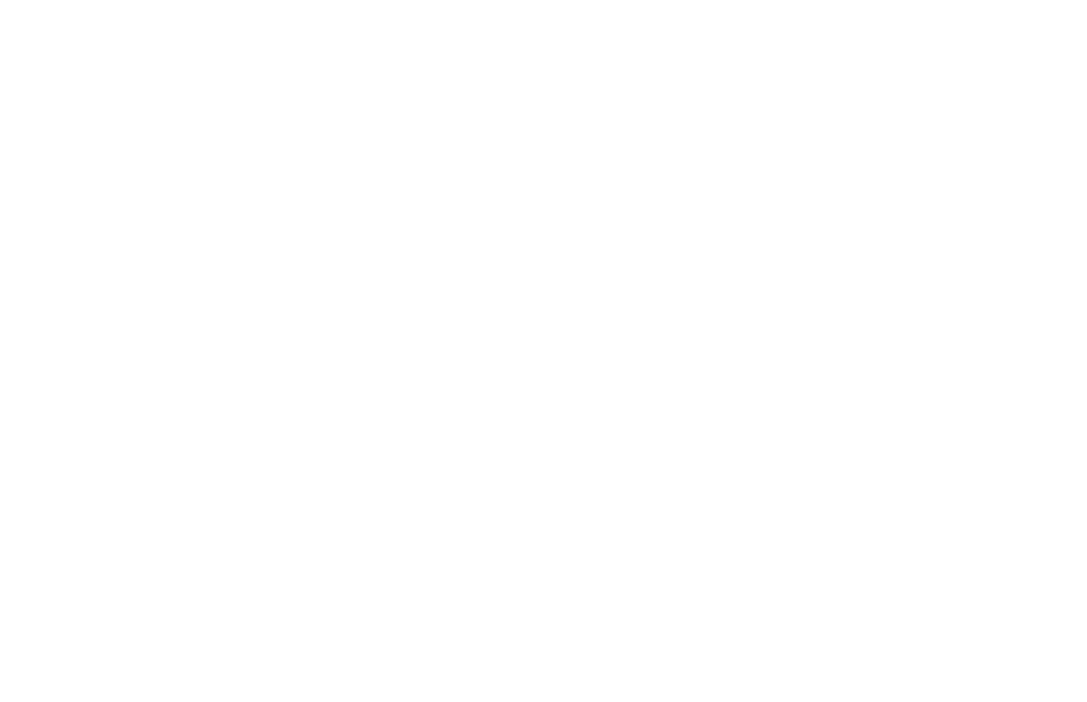
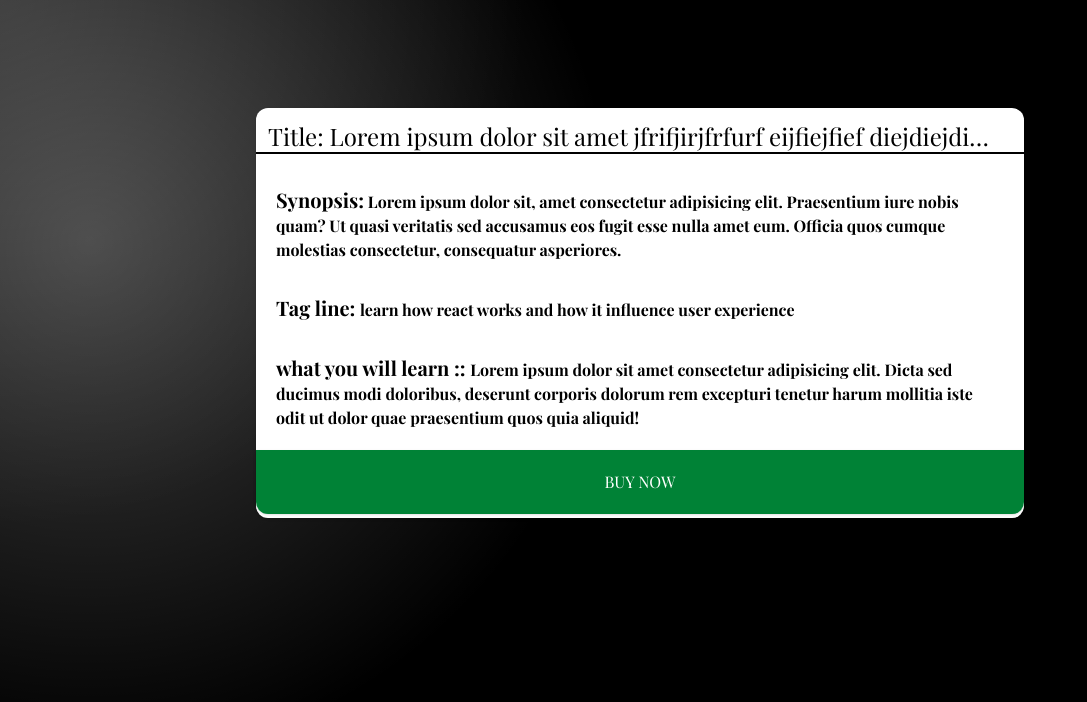
Before and after one commit to yaseen-s-8547/coreBites, a React (Vite) app: page /paywall/1 in a window 1280 px wide. Before the commit this address had no page. Shown: the top 702 px of the page, without its empty margins (0-1087 px from the left). Built offline with nearby package versions, Linux system fonts and the light colour scheme; a web font is replaced by a local one.

Commit message:
add Paywall component and integrate routing; update Bag component for purchase navigation

```diff
--- a/src/App.jsx
+++ b/src/App.jsx
@@ -10,6 +10,7 @@
 import Bag from './Pages/Bag'
 import Admin from './Pages/Admin'
 import AdminPreview from './Pages/AdminPreview'
+import Paywall from './Components/Paywall'
 function App() {
 
 
@@ -32,8 +33,7 @@
         </Route>
       </Routes>
       <Routes>
-        <Route path="/paywall/:id" />
-
+        <Route path="/paywall/:id" element={<Paywall/>} />
       </Routes>
 
     </>
--- /dev/null
+++ b/src/Components/Paywall.jsx
@@ -0,0 +1,29 @@
+export default function Paywall() {
+    return (
+        <>
+
+            <div className="w-full flex justify-center  px-12 sm:px-5   min-h-screen bg-[radial-gradient(circle_at_7%_30%,rgba(255,255,255,0.25),transparent_40%),radial-gradient(circle_at_0%_0%,rgba(255,255,255,0.15),transparent_35%),linear-gradient(to_right,#000000,#000000)]">
+                <div className="w-full  flex flex-col gap-5 max-w-3xl mt-27 min-h-96  max-h-305.5 sm:max-h-102.5 bg-white rounded-xl shadow "  >
+                    <div className=" mt-3 ps-3 border-b-2  border-black line-clamp-1 text-2xl font-bolder">
+                        <h1>Title: Lorem ipsum dolor sit amet jfrifjirjfrfurf eijfiejfief diejdiejdi eieneife</h1>
+                    </div>
+                    <div className="ps-5 pe-5 pt-3">
+                        <p className="font-bold text-md"><span className="text-xl font-bold">Synopsis:</span> Lorem ipsum dolor sit, amet consectetur adipisicing elit. Praesentium iure nobis quam? Ut quasi veritatis sed accusamus eos fugit esse nulla amet eum. Officia quos cumque molestias consectetur, consequatur asperiores.</p>
+
+                    </div>
+
+                    <div className="ps-5 pe-5 pt-3">
+                        <p className="font-bold text-md"><span className="text-xl font-bold">Tag line: </span>learn how react works and how it influence user experience</p>
+                    </div>
+                    <div className="ps-5 pe-5 pt-3">
+                        <p className="font-bold text-md"><span className="text-xl font-bold">what you will learn :: </span>  Lorem ipsum dolor sit amet consectetur adipisicing elit. Dicta sed ducimus modi doloribus, deserunt corporis dolorum rem excepturi tenetur harum mollitia iste odit ut dolor quae praesentium quos quia aliquid!</p>
+
+                    </div>
+                    <button className="bg-green-700 hover:bg-red-700 text-white hover:text-white rounded-t-none w-full max-w-3xl rounded-xl shadow p-5  ">BUY NOW</button>
+
+                </div>
+
+            </div>
+        </>
+    )
+}
--- a/src/Components/SideBar.jsx
+++ b/src/Components/SideBar.jsx
@@ -59,7 +59,7 @@
 
             <div className="flex flex-col h-full bg-white ">
                 <div className="w-full h-20  flex flex-row relative  items-center bg-white gap-2
-                  px-3 border-b-2">
+                  px-2 border-b-2">
                     {image  ? (<><img alt='no image available' className='rounded-full border border-black w-15 h-15 object-cover cursor-pointer' src={image} /></>) : (<><label htmlFor='inputLabel' className='rounded-full border flex items-center border-black px-5 py-2 w-15 h-15 cursor-pointer bg-gray-950  '>
                         <FontAwesomeIcon icon={faCamera} className='text-white' />
                         <input className='hidden' onChange={(e) => { const selectedFile = e.target.files[0]; handleUpload(selectedFile); }} type="file" id='inputLabel' />
@@ -77,7 +77,7 @@
                         const isActive = location.pathname === item.path
                         return (
                             <div key={item.path} onClick={() => navigate(item.path)} className={`  text-3xl ${isActive ? "bg-black text-white" : "bg-white text-black"} hover:bg-gray-600 hover:text-white w-full h-14 px-3 py-1 font-bold text-black border-0 flex flex-row items-center`}><FontAwesomeIcon icon={item.icon} className='' /><h1>{item.label}</h1></div>
-                        )
+                       )
 
                     })}
 
--- a/src/Pages/Bag.jsx
+++ b/src/Pages/Bag.jsx
@@ -2,6 +2,7 @@
 import { faBriefcase, faTrash } from '@fortawesome/free-solid-svg-icons';
 import axios from 'axios';
 import { useEffect, useState } from 'react';
+import { useNavigate } from 'react-router-dom';
 export default function Bag() {
 
     const [bag, setBag] = useState([])
@@ -44,6 +45,11 @@
          })
 
    }
+   const navigate = useNavigate()
+   const handlePurchase=(id)=>{
+       navigate(`/paywall/${id}`)
+
+   }
 
 
 
@@ -73,14 +79,14 @@
                 (
                     <>
 
-                            <div className="grid grid-cols-1 lg:grid-cols-12   p-5 sm:mt-4 sm:p-5 sm:me-5 gap-4 md:ms-10 md:p-5 min-h-[290px]    ">
+                            <div className="grid grid-cols-1 lg:grid-cols-12 relative  p-5 sm:mt-4 sm:p-5 sm:me-5 gap-4 md:ms-10 md:p-5 min-h-[290px]    ">
 
                                 {bag.map((bag) => (
                                 <div  key={bag.lessonId?._id}  className="col-span-4  lg:col-span-6  xl:col-span-4 relative  min-w-0 flex justify-center  flex-col gap-4  p-8  overflow-hidden rounded-xl h-full bg-white  ">
                                     <h1 className='text-2xl w-full font-bold  line-clamp-1 ps-2  pb-1  border-b border-gray-300'>{bag.lessonId?.title}</h1>
                                     <p className='text-md font-light line-clamp-6 ps-2'><span className='text-black font-bold '>Synopsis</span> :   {bag.lessonId?.synopsis?.tagline}</p>
                                     <h1 className='ps-2 text-lg font-bold '>price:<span className='text-green-600'>  ₹ {bag.lessonId.price}</span></h1>
-                                    <button className='w-full hover:bg-white hover:text-black bg-black rounded-xl h-15 text-white'>purchase</button>
+                                    <button className='w-full hover:bg-white hover:text-black bg-black rounded-xl h-15 text-white' onClick={()=>handlePurchase(bag.lessonId?._id)}>purchase</button>
                                     <FontAwesomeIcon icon={faTrash}  className="absolute top-5 right-5 sm:right-3 hover:text-red-700" onClick={()=>handleDeleteModalOpen(bag.lessonId._id)} />
                                      {isModalId===bag.lessonId._id &&(<><div className="w-60 h-30 bg-gray-700 text-white absolute right-5 top-12 rounded-xl shadow ">
                                         <h1 className='p-5'>Are you sure...</h1>
@@ -88,9 +94,15 @@
                                             <button className='bg-white hover:bg-red-700 rounded-xl text-black hover-:text-white p-3 font-bold w-1/2' onClick={()=>handleDeleteBagItem(bag.lessonId._id)}>yes</button>
                                             <button className='bg-black hover:bg-white hover:text-black text-white p-3 rounded-xl font-bold w-1/2' onClick={handleDeleteModalClose}>No</button>
                                         </div>
-                                     </div></>)}
+                                     </div></>
+
+                                    )}
+
+
                                 </div>
+
                                ))}
+
 
                             </div>
 
```
